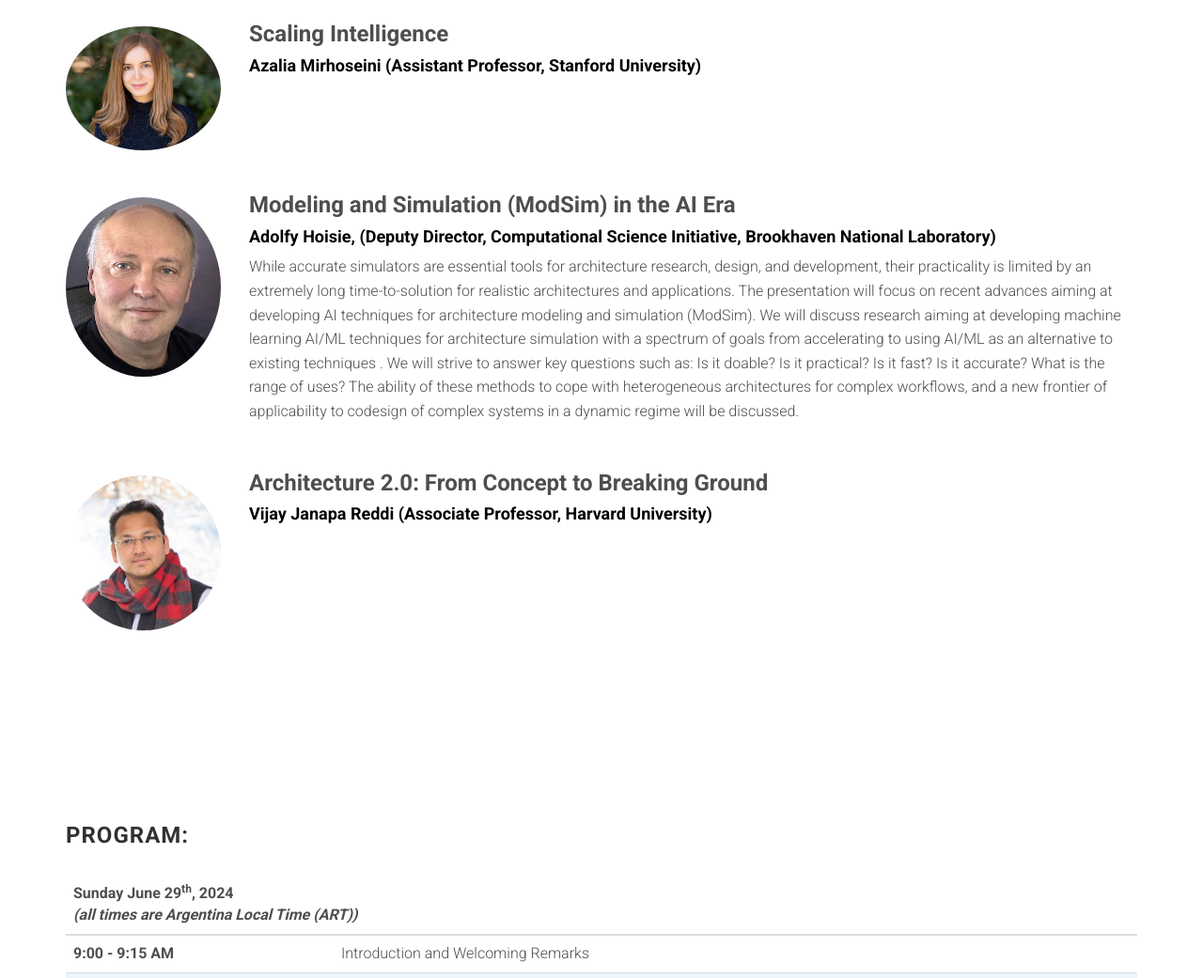
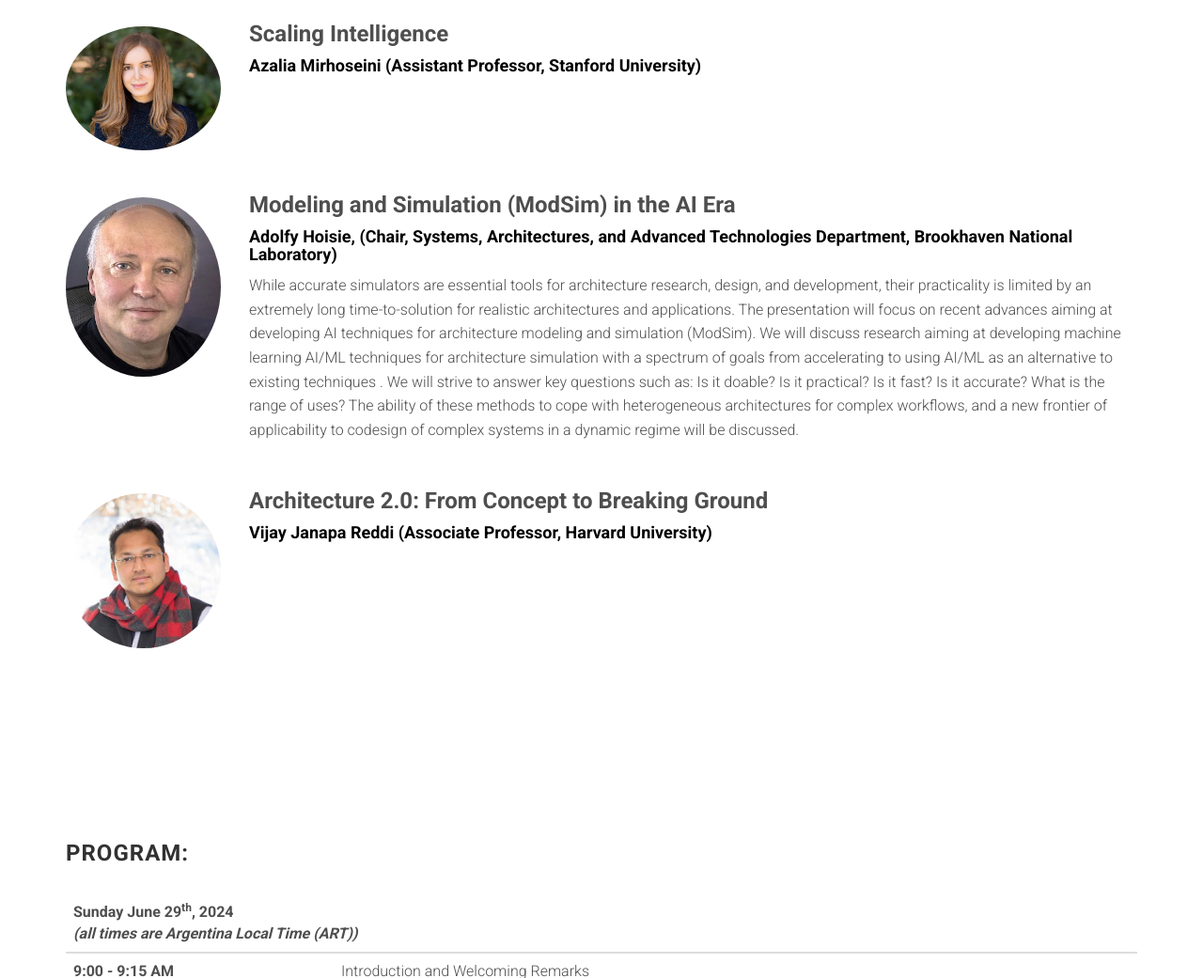
Before and after one commit to augustojv/cogarch-workshop-2024, a website: page index.html in a window 1280 px wide. Shown: the part 3034-4075 px from the top of the page at 94% size. Drawn offline with Linux system fonts and the light colour scheme; files whose address does not match are found by name.

Commit message:
Fix Dr. Hoisie's title

```diff
--- a/index.html
+++ b/index.html
@@ -279,7 +279,7 @@
 
                 <div class="col-sm-10">
 					<h3>Modeling and Simulation (ModSim) in the AI Era</h3>
-					<h4><a href="https://www.bnl.gov/staff/ahoisie" target="_blank"> Adolfy Hoisie, (Deputy Director, Computational Science Initiative, Brookhaven National Laboratory)</a></h4>
+					<h4><a href="https://www.bnl.gov/staff/ahoisie" target="_blank"> Adolfy Hoisie, (Chair, Systems, Architectures, and Advanced Technologies Department, Brookhaven National Laboratory)</a></h4>
 					<p>
 					While accurate simulators are essential tools for
 					architecture research, design, and development, their practicality is limited
```
